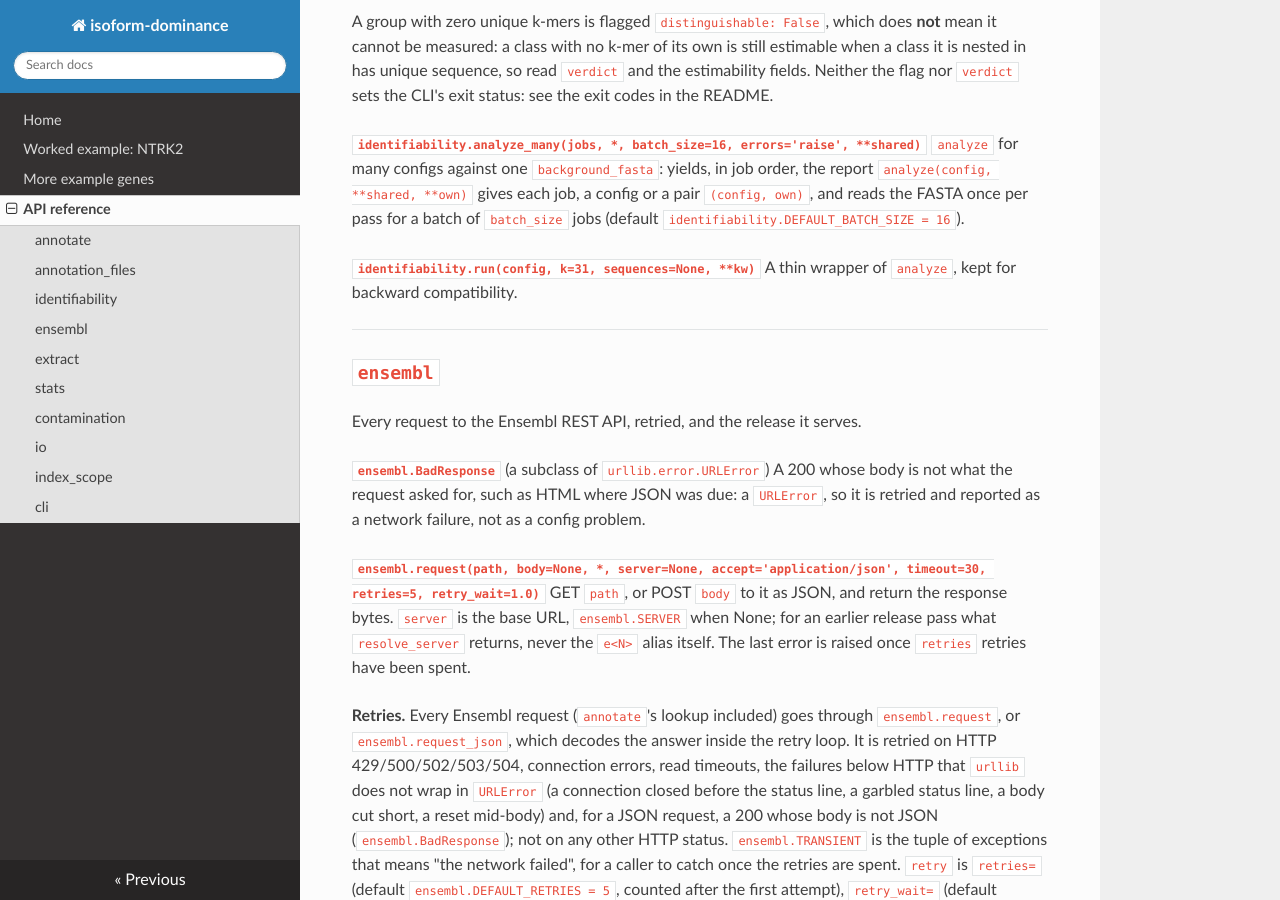
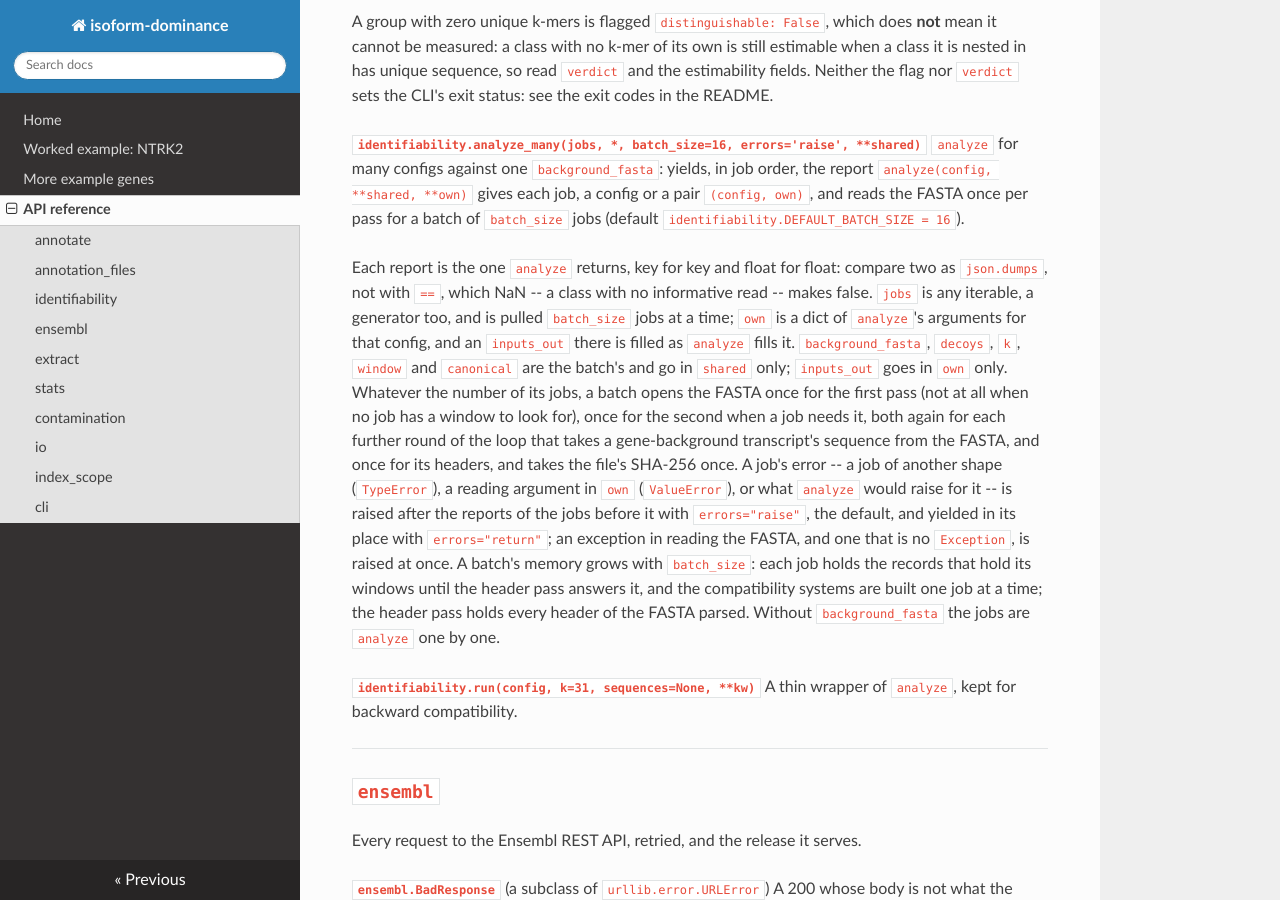
Before and after one commit to charliekim97/isoform-dominance-pipeline, an MkDocs documentation site: the page built from docs/api.md, in a window 1280 px wide and 900 px high, scrolled down 12102 px. Built offline with MkDocs 1.6.1, drawn with Linux system fonts in a browser that asks for light colours; nearby versions of some CDN libraries.

Commit message:
docs: analyze_many in the API reference, the README and the CHANGELOG
docs/api.md's entry gains a paragraph on the contract: the same report as analyze, compared
as json.dumps; jobs pulled a batch at a time; the arguments that read the FASTA shared
only and inputs_out own only; how often a batch opens the FASTA and takes its SHA-256;
errors; memory.  The README's "Pass --background-fasta" says, at its end, that
identifiability.analyze_many gives each config analyze's report, reading the FASTA as
often as the batches of configs, not the configs, ask; docs/index.md is made again from it.
CHANGELOG [Unreleased] gains the entry under Added.

```diff
--- a/docs/api.md
+++ b/docs/api.md
@@ -400,6 +400,24 @@ the flag nor `verdict` sets the CLI's exit status: see the exit codes in the REA
 reads the FASTA once per pass for a batch of `batch_size` jobs (default
 `identifiability.DEFAULT_BATCH_SIZE = 16`).
 
+Each report is the one `analyze` returns, key for key and float for float: compare two as
+`json.dumps`, not with `==`, which NaN -- a class with no informative read -- makes false. `jobs`
+is any iterable, a generator too, and is pulled `batch_size` jobs at a time; `own` is a dict of
+`analyze`'s arguments for that config, and an `inputs_out` there is filled as `analyze` fills
+it. `background_fasta`, `decoys`, `k`, `window` and `canonical` are the batch's and go in
+`shared` only; `inputs_out` goes in `own` only. Whatever the number of its jobs, a batch opens
+the FASTA once for the first pass (not at all when no job has a window to look for), once for
+the second when a job needs it, both again for each further round of the loop that takes a
+gene-background transcript's sequence from the FASTA, and once for its headers, and takes the
+file's SHA-256 once. A job's error -- a job of another shape (`TypeError`), a reading argument
+in `own` (`ValueError`), or what `analyze` would raise for it -- is raised after the reports of
+the jobs before it with `errors="raise"`, the default, and yielded in its place with
+`errors="return"`; an exception in reading the FASTA, and one that is no `Exception`, is
+raised at once. A batch's memory grows with `batch_size`: each job holds the records that hold
+its windows until the header pass answers it, and the compatibility systems are built one job
+at a time; the header pass holds every header of the FASTA parsed. Without `background_fasta`
+the jobs are `analyze` one by one.
+
 **`identifiability.run(config, k=31, sequences=None, **kw)`**
 A thin wrapper of `analyze`, kept for backward compatibility.
 
```
Also changed, not shown: CHANGELOG.md (+20 -0 lines), README.md (+4 -1 lines), docs/index.md (+4 -1 lines).
